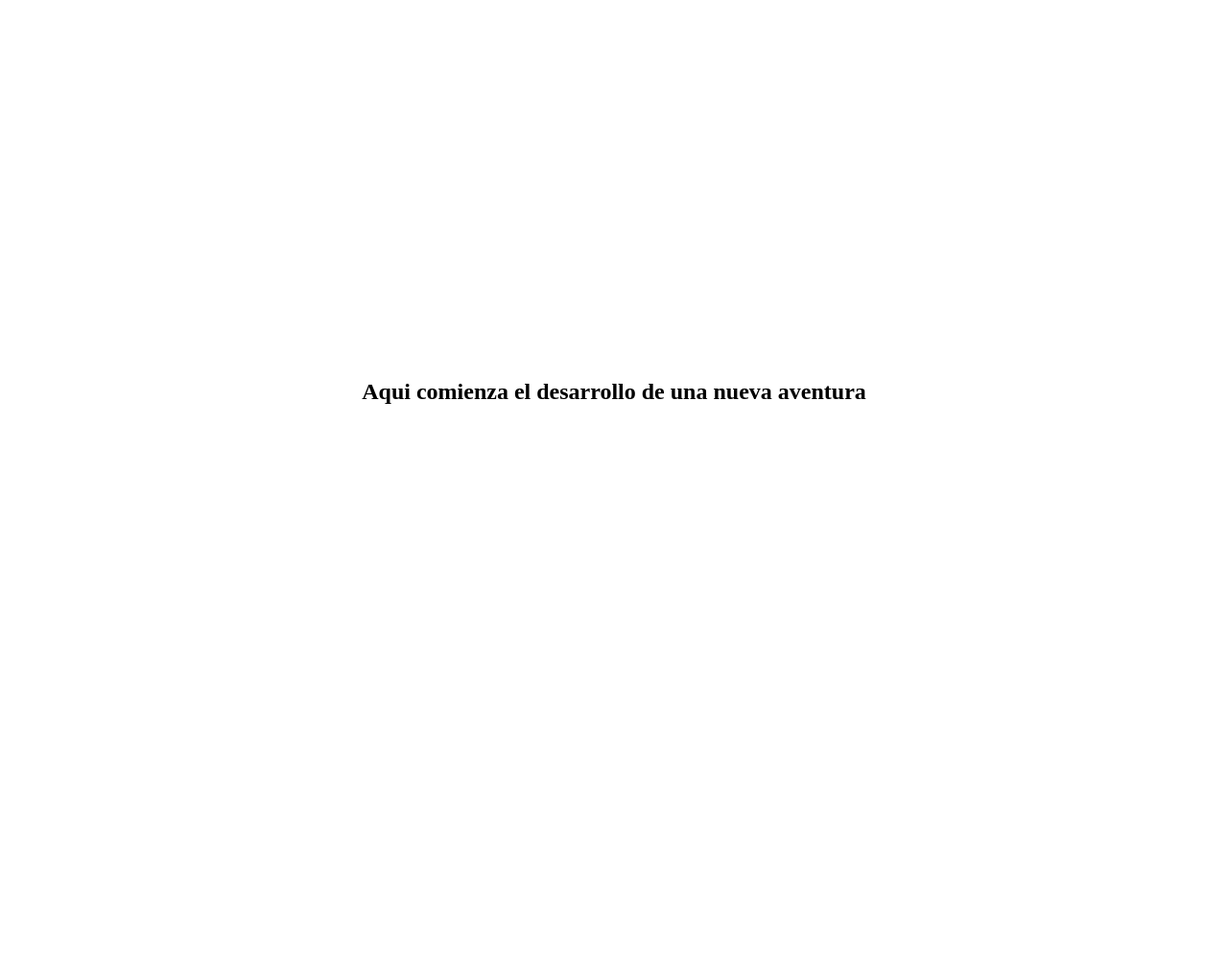
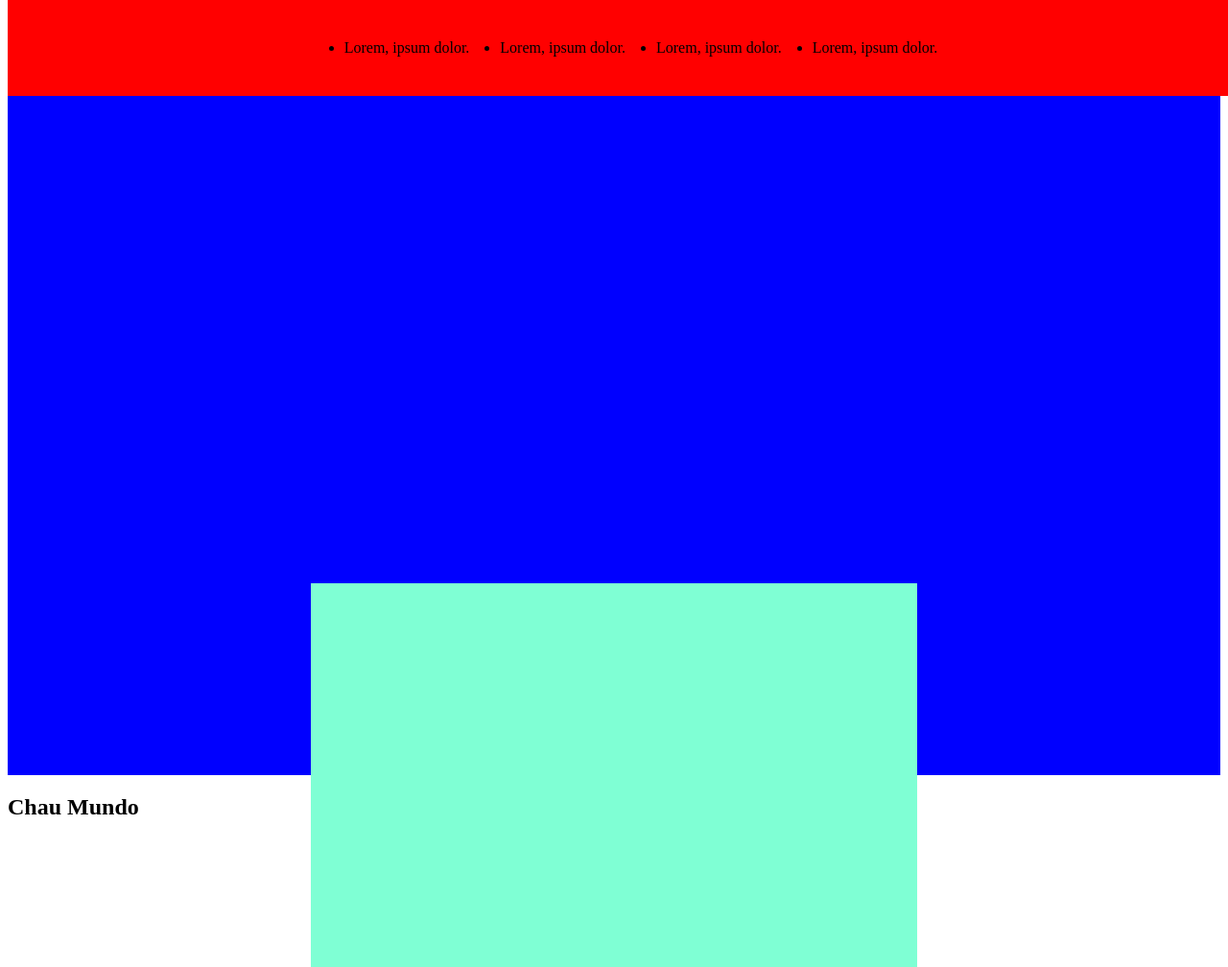
Before and after one commit to gonzalosaldania96/landing-page-proyecto-final, a website built with Vite: page index.html in a window 1280 px wide. Shown: the whole page at 96% size. Before the commit the page ends 816 px from the top, so only its background shows below. Built offline with nearby package versions, Linux system fonts and the light colour scheme.

Commit message:
Estructurando proyecto

```diff
--- /dev/null
+++ b/layouts/footer.js
@@ -0,0 +1,6 @@
+export function footer () {
+  return /* html */`
+      <footer>
+          <h2>Chau Mundo</h2>
+      </footer>`
+}
--- /dev/null
+++ b/layouts/header.js
@@ -0,0 +1,17 @@
+export function header () {
+  return /* html */`
+      <header id="header">
+       <nav>
+           <ul id="ul">
+               <li id="li-1">Lorem, ipsum dolor.</li>
+               <li>Lorem, ipsum dolor.</li>
+               <li>Lorem, ipsum dolor.</li>
+               <li>Lorem, ipsum dolor.</li>
+           </ul>
+       </nav>
+      </header>
+      <main>
+        <div class="general">
+        </div>
+      </main>`
+}
--- /dev/null
+++ b/listeners/scrollHeader.js
@@ -0,0 +1,15 @@
+import $ from 'jquery'
+
+export function scrollHeader () {
+  const ubicacionPrincipal = window.pageYOffset
+
+  window.addEventListener('scroll', () => {
+    console.log('Hola')
+    const desplazamientoActual = window.pageYOffset
+    if (ubicacionPrincipal === desplazamientoActual) {
+      $('header').css({ top: ubicacionPrincipal })
+      return
+    }
+    $('header').css({ top: '-100px' })
+  })
+}
--- a/main.js
+++ b/main.js
@@ -1,8 +1,7 @@
 import './style.scss'
-import $ from 'jquery'
+import { render } from './render.js'
+import { scrollHeader } from './listeners/scrollHeader'
 
-$('#app').html(
-  `<section>
-    <h1> Aqui comienza el desarrollo de una nueva aventura</h1>
-  </section>`
-)
+render(document.querySelector('#app'))
+
+scrollHeader()
--- /dev/null
+++ b/render.js
@@ -0,0 +1,9 @@
+import { header } from './layouts/header.js'
+import { footer } from './layouts/footer.js'
+
+export function render (root) {
+  root.innerHTML = `
+      ${header()}
+      ${footer()}
+      `
+}
--- /dev/null
+++ b/scss/_header.scss
@@ -0,0 +1,29 @@
+#header{
+    background-color: red;
+    height: 100px;
+    display: flex;
+    align-items: center;
+    justify-content: center;
+    position: fixed;
+    width: 100%;
+    transition: .7s;
+}
+
+#ul{
+    display: flex;
+    gap: 2em;
+}
+
+main {
+    background-color: blue;
+    height: 100vh;
+}
+
+.general{
+    height: 400px;
+    width: 50%;
+    margin: auto;
+    position: relative;
+    top: 600px;
+    background-color: aquamarine;
+}
--- a/style.scss
+++ b/style.scss
@@ -1,6 +1,8 @@
-#app{
-    height: 100vh;
-    display: flex;
-    justify-content: center;
-    align-items: center;
-}
+@import './scss/header';
+
+// #app{
+//     height: 100vh;
+//     display: flex;
+//     justify-content: center;
+//     align-items: center;
+// }
```
Also changed, not shown: services/gamesData.js (added, +11 -0 lines).
